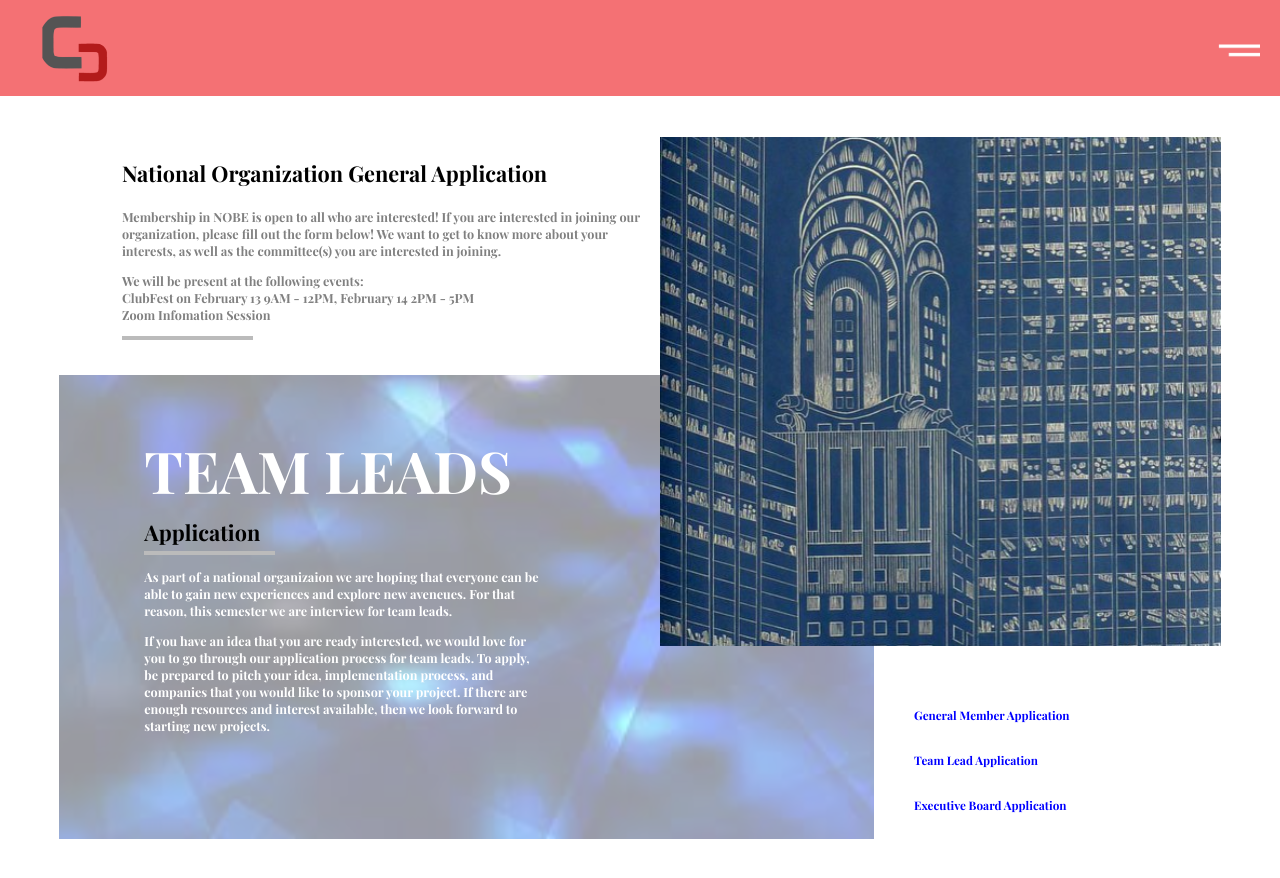
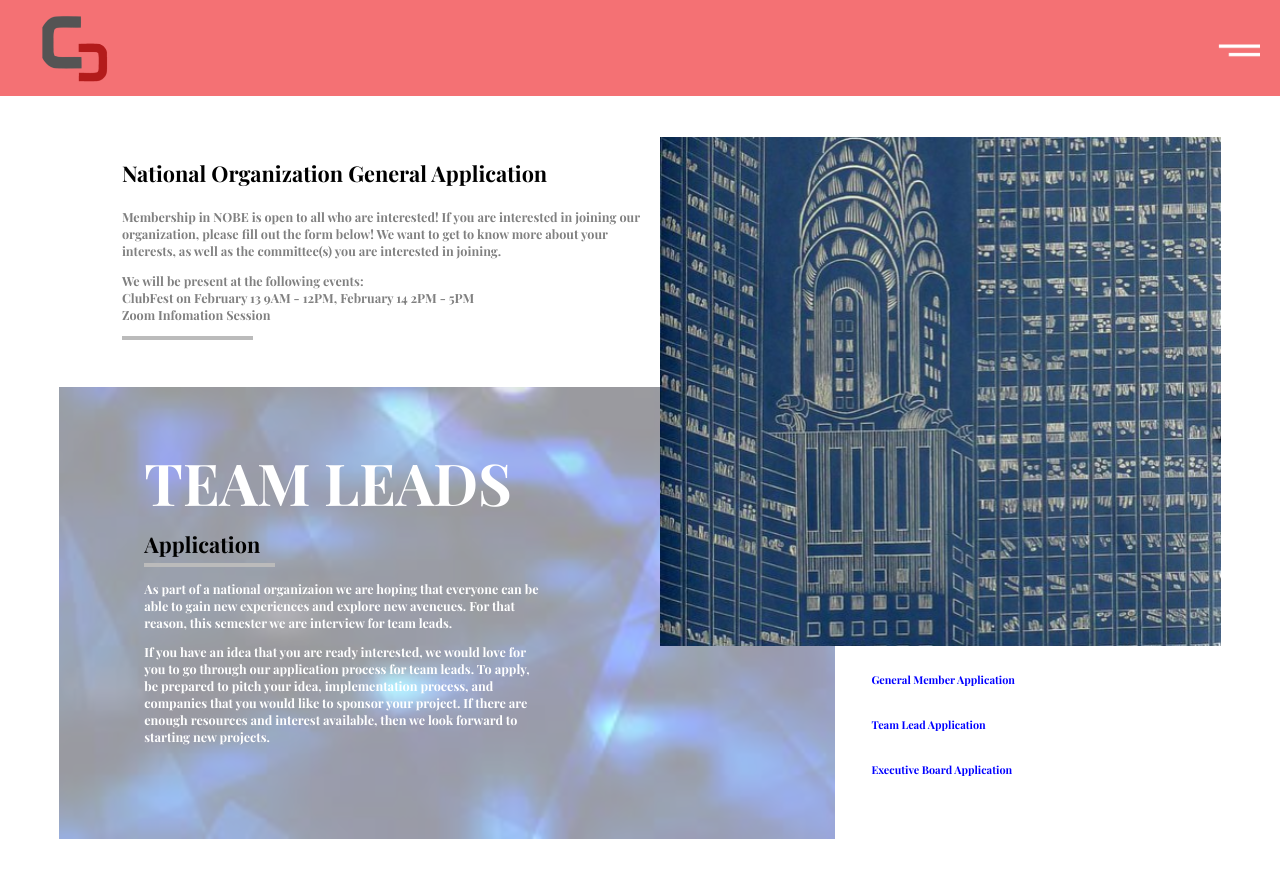
Before and after one commit to triple-jay/nobe-website, a Next.js app: page /apply in a window 1280 px wide. Shown: the top 878 px of the page. Built offline with nearby package versions, Linux system fonts and the light colour scheme.

Commit message:
More link work

```diff
--- a/pages/apply.module.scss
+++ b/pages/apply.module.scss
@@ -35,8 +35,8 @@
     align-items: flex-end;
     height: calc(var(--multiplier) * 513px);
     .teamLeadsContainer {
-      width: calc(var(--multiplier) * 903px);
-      height: calc(var(--multiplier) * 513px);
+      width: calc(var(--multiplier) * 860px);
+      height: calc(var(--multiplier) * 500px);
       background-image: url("../public/blue-background.svg");
       background-size: cover;
       background-repeat: no-repeat;
@@ -73,13 +73,16 @@
     .applicationLinks {
       list-style-type: none;
       margin: 0;
+      padding-left: calc((var(--multiplier) * 40px));
+      position: relative;
+      top: calc((var(--multiplier) * -40px));
       .application {
         margin-bottom: calc(var(--multiplier) * 20px);
         height: calc(var(--multiplier) * 30px);
         .appLink {
           cursor: pointer;
           font-weight: bold;
-          font-size: calc((var(--multiplier) * 13px));
+          font-size: calc((var(--multiplier) * 12px));
           color: blue;
         }
       }
```
